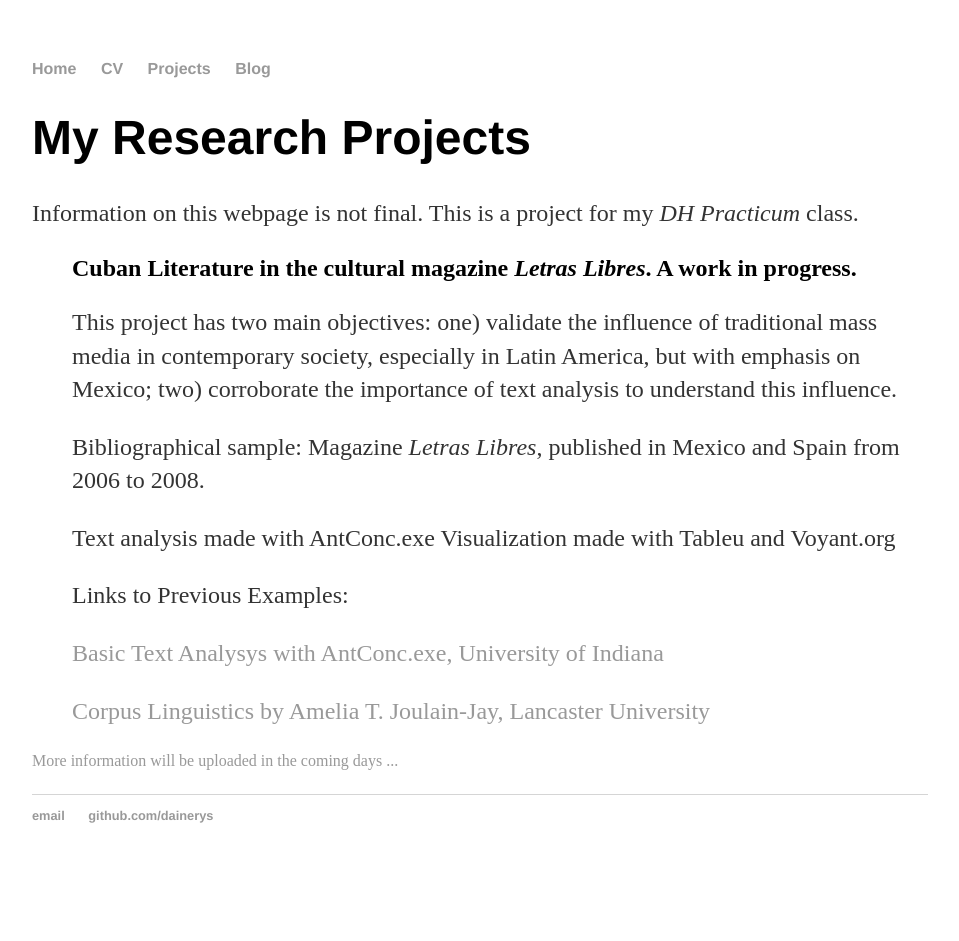
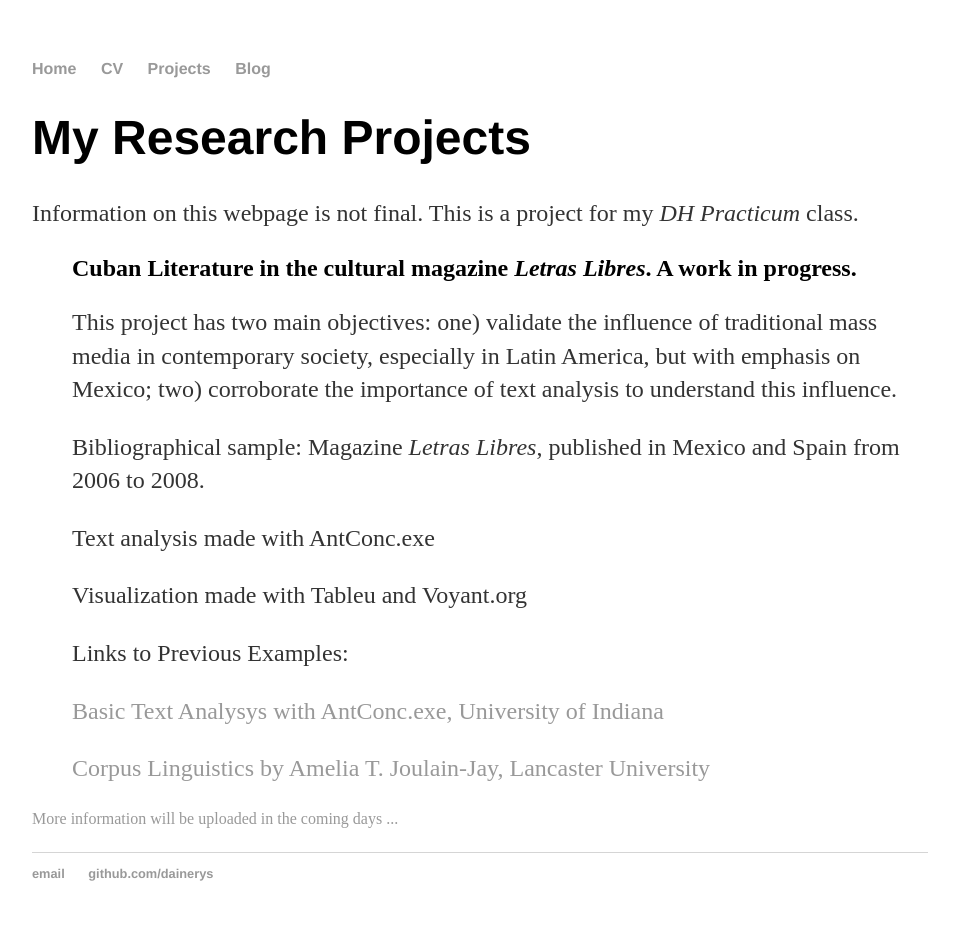
Before and after one commit to dainerys/dainerys.github.io, a Jekyll site: the page built from projects/index.html, in a window 1280 px wide. Shown: the whole page, without its empty margins (160-1119 px from the left). Built offline with Jekyll 4.4.1, drawn with Linux system fonts in a browser that asks for light colours; before the commit the page ends 900 px from its top, so only the background shows below that.

```diff
--- a/projects/index.html
+++ b/projects/index.html
@@ -14,8 +14,8 @@ title: Projects
 
 <ul>
 <p>Bibliographical sample: Magazine <em>Letras Libres</em>, published in Mexico and Spain from 2006  to 2008.<p>
-<l>Text analysis made with AntConc.exe</l>
-<l>Visualization made with Tableu and Voyant.org</l>
+<p>Text analysis made with AntConc.exe</p>
+<p>Visualization made with Tableu and Voyant.org</p>
 </ul>
 
 <ul>
```
